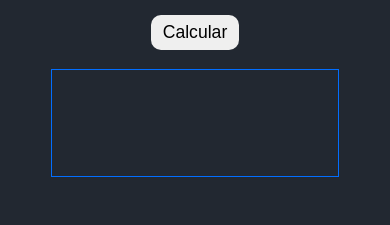
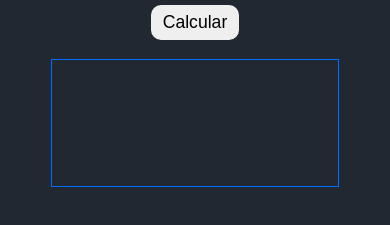
Before and after one commit to iJCode1/Mensajes-Encriptados, a plain HTML site: page index.html in a window 390 px wide. Shown: the part 341-566 px from the top of the page. Drawn offline with Linux system fonts and the light colour scheme; a web font is replaced by a local one.

Commit message:
Arreglando error en el desbordamiento del texto

```diff
--- a/css/estilos.css
+++ b/css/estilos.css
@@ -12,7 +12,7 @@ body{
 
 .algoritmo{
     display: flex;
-    height: 400px;
+    height: 500px;
     width: 100%;
     justify-content: center;
     align-items: center;
@@ -46,9 +46,10 @@ body{
     border: 1px solid #026eff;
     color: white;
     width: 70%;
-    height: 200px;
+    height: 250px;
     padding: .2em .4em;
     font-size: 2em;
+    overflow: scroll;
 }
 
 @media screen and (max-width: 767px){
@@ -91,7 +92,7 @@ body{
 
     .resultado{
         font-size: 1em;
-        height: 100px;
+        height: 120px;
     }
 }
 
```
